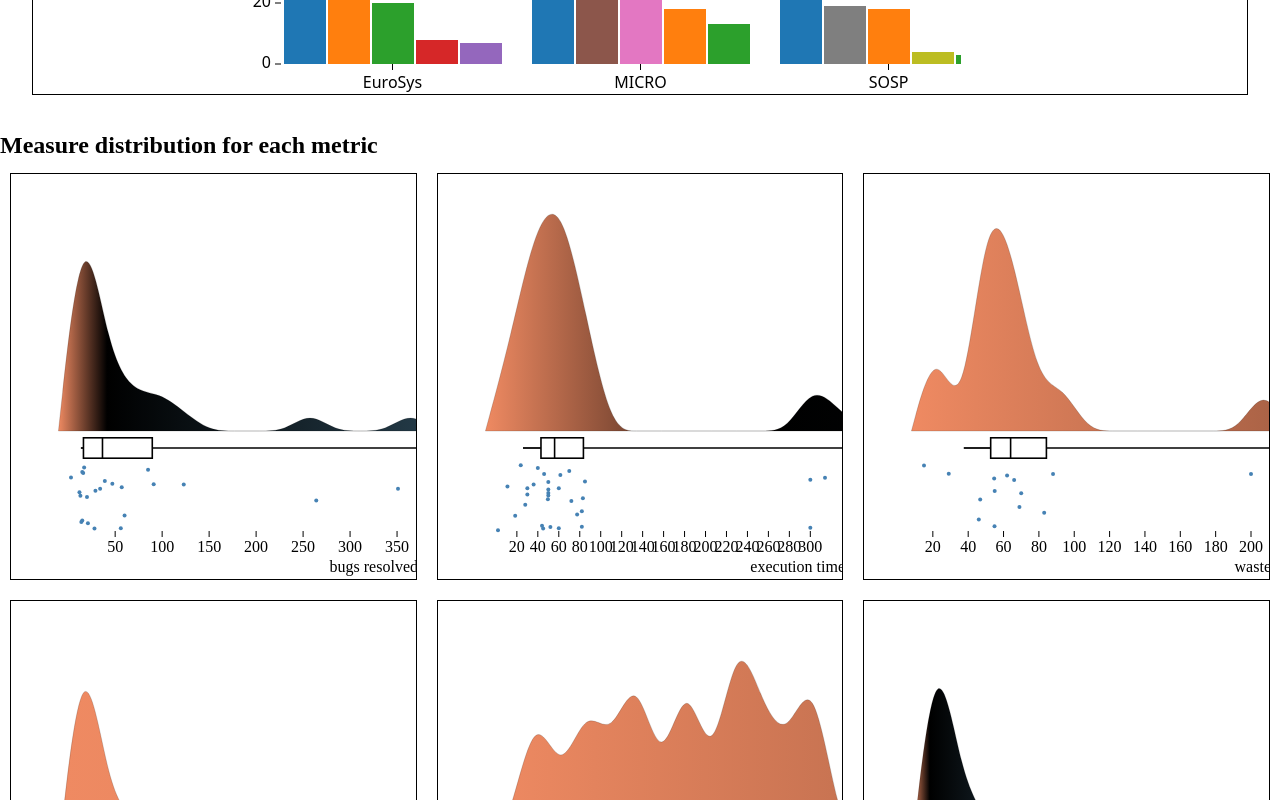
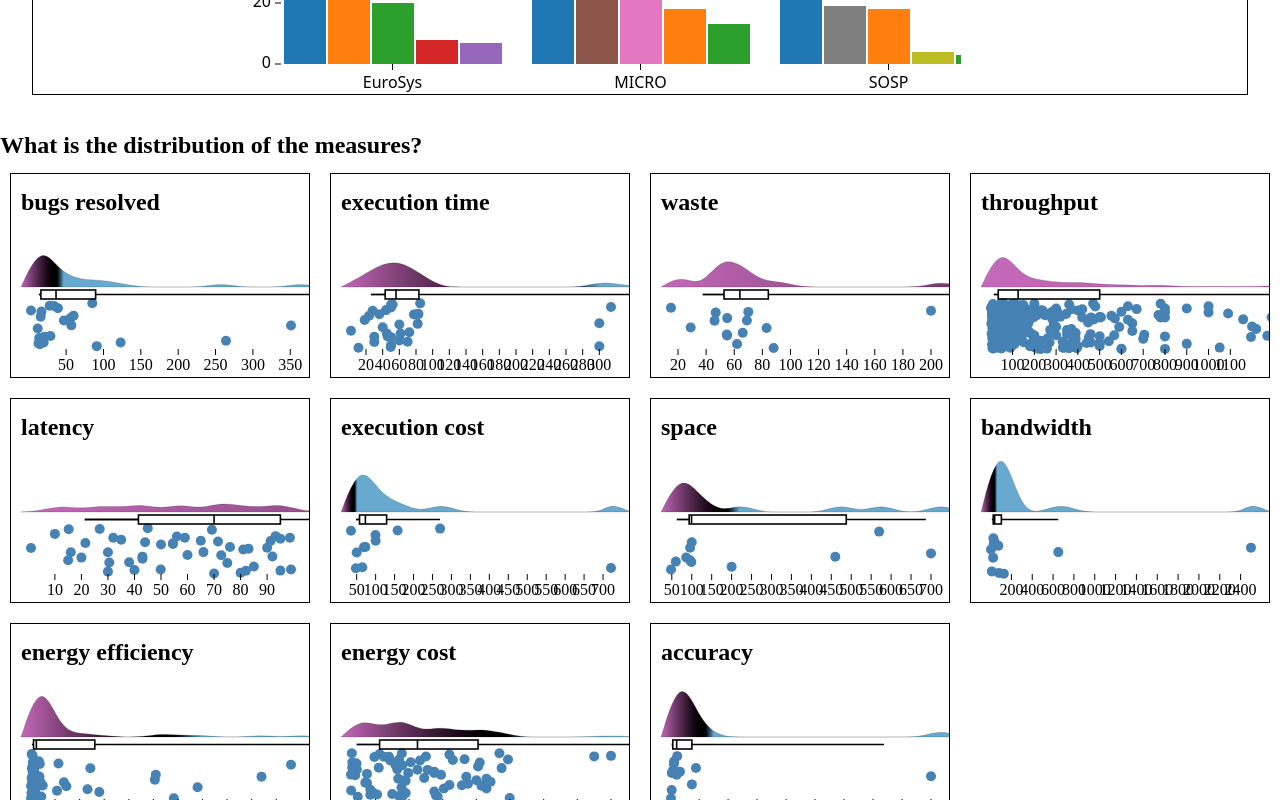
Before and after one commit to aayushi363/info_viz_project, a SvelteKit app: page / in a window 1280 px wide. Shown: the part 3880-4680 px from the top of the page. Built offline with nearby package versions, Linux system fonts and the light colour scheme.

Commit message:
Made several improvements to raincloud plots.

```diff
--- a/src/routes/+page.svelte
+++ b/src/routes/+page.svelte
@@ -121,9 +121,7 @@
 </div>
 
 <div class=raincloud-container>
-	<!-- TODO: Make these form a grid -->
-	<h2> Measure distribution for each metric</h2>
-	<div class=rain-clouds>
+	<h2>  What is the distribution of the measures?	</h2>
 	{#each metrics as metric}
 		{#if metric2indices.get(metric).length > 10}
 			<div class=rain>
@@ -132,9 +130,8 @@
 		{/if}
 	{/each}
 </div>
-</div>
 <div class=scattercloud-container>
-	<ScattercloudPlot dataset={data.dataset} xFeature="Measure" yFeature="Citation" color=steelblue buckets=15 />
+	<ScattercloudPlot dataset={data.dataset} xFeature="Measure" yFeature="Citation" buckets=15 />
 </div>
 <style>
     /* Introduction Section */
--- a/src/routes/RaincloudPlot.svelte
+++ b/src/routes/RaincloudPlot.svelte
@@ -41,16 +41,23 @@
 
 	let borderBoxSize;
 
+	// $: width = borderBoxSize
+	// 	? Math.min(borderBoxSize[0].blockSize, borderBoxSize[0].inlineSize)
+	// 	: 400;
+
+	// $: height = borderBoxSize
+	// 	? Math.min(borderBoxSize[0].blockSize, borderBoxSize[0].inlineSize)
+	// 	: 200;
+
 	$: width = borderBoxSize
-		? Math.min(borderBoxSize[0].blockSize, borderBoxSize[0].inlineSize)
-		: 400;
+		?borderBoxSize[0].inlineSize : 400;
 
 	$: height = borderBoxSize
-		? Math.min(borderBoxSize[0].blockSize, borderBoxSize[0].inlineSize)
-		: 400;
+		? borderBoxSize[0].blockSize : 200;
 
-	const margin = { top: 25, right: 20, bottom: 50, left: 60 };
-	const elevCloudFrac = 0.7; // percentage of space for cloud
+	$: console.log("BBS", borderBoxSize);
+	const margin = { top: 20, right: 20, bottom: 30, left: 20 };
+	const elevCloudFrac = 0.6; // percentage of space for cloud
 	const elevBoxFrac = 0.1; // percentage of space for boxplot
 	const elevRainFrac = 1.0 - elevCloudFrac - elevBoxFrac; // percentage of space for rain
 	// const rainExtraMargin = {up : 0, down: 0};
@@ -82,7 +89,8 @@
 			left: margin.left + 0 };
 
 	// Get the values that will be displayed
-	let values = filteredIndices.map((i) => dataset[i]).map(d => d[feature]);
+	let filteredDataset = filteredIndices.map((i) => dataset[i]);
+	let values = filteredDataset.map(d => d[feature]);
 
 	// Compute histogram of values mapping value in middle of bucket value to count
 	// Figure out size of buckets based on non-outliers and number of buckets
@@ -97,8 +105,7 @@
 	// Add one more bucket to start and end
 	hist.unshift([hist[0][0] - bucketSize,0])
 	hist.push([hist[hist.length - 1][0] + bucketSize,0]);
-
-	let countExtent = d3.extent(hist.map(d => d[1]));
+	let histExtent = d3.extent(hist.map(v => v[0]));
 
 	$: valueScaleRange = [visLowerBound, visUpperBound];
 
@@ -120,7 +127,8 @@
 	// Used for creating clouds
 	$: countScale = d3
 		.scaleLinear()
-		.domain(countExtent)
+		// The domain is the sum of counts so height corresponds with percentage
+		.domain([0,d3.sum(hist.map(d => d[1]))])
 		.range(orientation === "up"
 				? [height - cloudMargin.bottom, cloudMargin.top]
 				: [cloudMargin.left, width - cloudMargin.right]);
@@ -181,18 +189,53 @@
 				.attr("gradientTransform", "rotate(-90 1 0)");
 		}
 	});
+
+	let circleRadius = 5;
+
+	let tooltip;
+	let raindrop;
+	let raindropCX;
+	let raindropCY;
+	let tooltipContent = "";
+	function showTooltip(event, i) {
+        tooltipContent = filteredDataset[i]["Title"];
+
+		let px = valuesScale(values[i]);
+		let py = elevationScale(rainElevations[i]);
+
+		raindropCX = px;
+		raindropCY = py;
+		tooltip.style.visibility = "visible";
+		tooltip.style.left = `${px + 10}px`;
+		tooltip.style.top = `${py + 10}px`;
+		d3.select(event.target)
+			.attr("r", 2 * circleRadius);
+		raindrop.style.visibility = "visible";
+    }
+    function hideTooltip(event, i) {
+		tooltip.style.visibility = "hidden";
+		raindrop.style.visibility = "hidden";
+		d3.select(event.target)
+			.attr("r", circleRadius);
+    }
+
+	let rainElevations = values.map(d => Math.random());
 </script>
 
 <div class="raincloud" bind:this={raincloud} bind:borderBoxSize>
+	<h2 class="title"> {axisLabel} </h2>
+	<div bind:this={tooltip} class="tooltip" style="visibility:hidden">{tooltipContent}</div>
 	<svg {height} {width}>
 		<!-- {#key valueScaleRange} -->
 			<g class="cloud">
-				/* TODO : use luminance to encode distance from mean (kind of like choropleth map)
-				remember to check charts and channels! */
+				<!-- TODO : use luminance to encode distance from mean (kind of like choropleth map)
+				remember to check charts and channels! -->
 				<defs>
-					<linearGradient id="gradient">
-					  <stop offset="0%" stop-color="#ef8a62" />
-					  <stop offset="5%" stop-color="#000000" />
+					<linearGradient id="gradient" x1="0%" y1="0%" x2="100%" y2="0%">
+					  <stop offset="0%" stop-color={`hsl(from ${color} calc(h + 100) s calc(l + 10))`} />
+					  <!-- <stop offset={`${(Q50 - histExtent[0])/(histExtent[1] - histExtent[0]) * 100 - 1}%`} stop-color="#67a9cf" /> -->
+					  <stop offset={`${(Q50 - histExtent[0])/(histExtent[1] - histExtent[0]) * 100}%`} stop-color="#000000" />
+					  <stop offset={`${(Q50 - histExtent[0])/(histExtent[1] - histExtent[0]) * 100 + 1}%`} stop-color="#67a9cf" />
 					  <stop offset="100%" stop-color="#67a9cf" />
 					</linearGradient>
 				  </defs>
@@ -201,9 +244,12 @@
 
 			<g class="rain">
 				{#if orientation === "up"}
-					{#each values as value}
-						<circle r=2 cx={valuesScale(value)} cy={elevationScale(Math.random())} fill={color}/>
+					{#each values as value, i}
+						<circle r={circleRadius} cx={valuesScale(value)} cy={elevationScale(rainElevations[i])} fill={color}
+								on:mouseenter={(event) => showTooltip(event, i)}
+								on:mouseleave={(event) => hideTooltip(event, i)}/>
 					{/each}
+					<circle bind:this={raindrop} r={2 * circleRadius} cx={raindropCX} cy={raindropCY} fill=none stroke=black style="visibility:hidden"/>
 				{:else}
 					{#each values as value}
 						<circle r=2 cx={elevationScale(Math.random())} cy={valuesScale(value)} fill={color}/>
@@ -226,7 +272,7 @@
 
 				<!-- axes -->
 
-				<Axis orientation={orientation === "up" ? "bottom" : "left"} scale={valuesScale} {width} {height} {margin} label={axisLabel} />
+				<Axis orientation={orientation === "up" ? "bottom" : "left"} scale={valuesScale} {width} {height} {margin} />
 				<!-- <Axis orientation={orientation === "up" ? "left" : "bottom"} scale={valuesScale} {width} {height} {margin} label={axisLabel} /> -->
 			</g>
 		<!-- {/key} -->
@@ -236,18 +282,38 @@
 <style>
     .raincloud {
         /* Set dimensions for each raincloud */
-        width: calc(33.33% - 20px); /* Subtract margin */
-        height: calc(33.33% - 20px); /* Subtract margin */
+        width: calc(25% - 20px); /* Subtract margin */
+        height: 16vw; /* Subtract margin */
+		/* height: 200px; */
         margin: 10px; /* Add margin between rainclouds */
         float: left; /* Arrange rainclouds in a grid */
+		position: relative;
         cursor: move;
 		border: 1px solid black;
+    }
 
-    }
+	.title {
+		position: absolute;
+		top: 10px;
+		left: 10px;
+	}
 
     /* Adjust SVG dimensions */
     svg {
         width: 100%;
         height: 100%;
+		z-index: 0;
+    }
+
+	.tooltip {
+        position: absolute;
+		width: 50%;
+		left:10%;
+		top: 10px;
+        background-color: white;
+        border: 1px solid black;
+        padding: 5px;
+        border-radius: 3px;
+		z-index:5;
     }
 </style>
```
Lines whose indentation alone changed are shown as unchanged.
